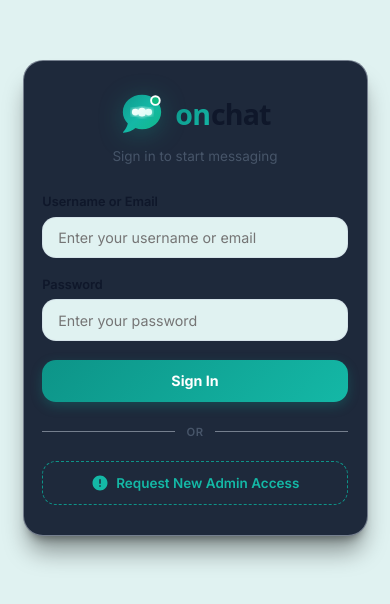
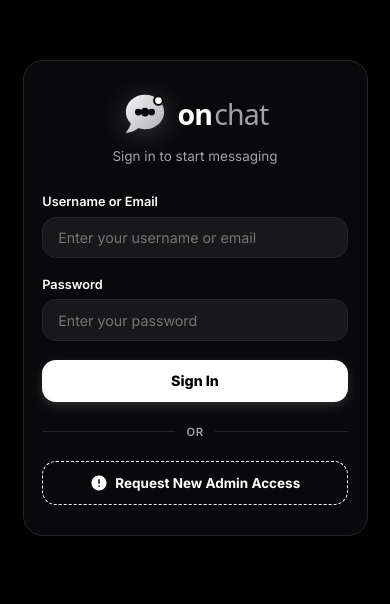
Before and after one commit to wahed8069/onchat, a Next.js app: page /login in a window 390 px wide. Shown: the part 124-728 px from the top of the page. Built offline with nearby package versions, Linux system fonts and the light colour scheme.

Commit message:
feat: Add mobile header back button for chat switching & transform theme to high-contrast Black and White

```diff
--- a/src/app/globals.css
+++ b/src/app/globals.css
@@ -1,32 +1,36 @@
-@import url('https://fonts.googleapis.com/css2?family=Inter:wght@300;400;500;600;700&display=swap');
+@import url('https://fonts.googleapis.com/css2?family=Inter:wght@300;400;500;600;700;800&display=swap');
 
 :root {
   --font-sans: 'Inter', -apple-system, BlinkMacSystemFont, 'Segoe UI', Roboto, sans-serif;
 
-  /* Liquid Glass Palette - Light Mode Default */
-  --glass-bg: rgba(255, 255, 255, 0.45);
-  --glass-border: rgba(255, 255, 255, 0.45);
-  --glass-shadow: 0 8px 32px 0 rgba(13, 148, 136, 0.08);
+  /* Black & White Monochrome Palette - High Contrast */
+  --glass-bg: rgba(9, 9, 11, 0.9);
+  --glass-border: rgba(255, 255, 255, 0.15);
+  --glass-shadow: 0 12px 40px 0 rgba(0, 0, 0, 0.8);
 
-  --bg-primary: #e0f2f1;
-  --bg-gradient: radial-gradient(circle at 10% 20%, #e0f7fa 0%, #b2dfdb 100%);
+  --bg-primary: #000000;
+  --bg-secondary: #09090b;
+  --bg-tertiary: #18181b;
+  --bg-gradient: radial-gradient(circle at 50% 30%, #121215 0%, #000000 100%);
 
-  --text-primary: #0f172a;
-  --text-secondary: #475569;
-  --text-muted: #94a3b8;
+  --text-primary: #ffffff;
+  --text-secondary: #a1a1aa;
+  --text-muted: #71717a;
 
-  --border-color: rgba(203, 213, 225, 0.5);
-  --border-focus: #14b8a6;
+  --border-color: #27272a;
+  --border-focus: #ffffff;
 
-  --accent-color: #0d9488;
-  --accent-gradient: linear-gradient(135deg, #0d9488 0%, #14b8a6 100%);
-  --accent-hover: #0f766e;
-  --accent-foreground: #ffffff;
+  --accent-color: #ffffff;
+  --accent-gradient: linear-gradient(135deg, #ffffff 0%, #e4e4e7 100%);
+  --accent-hover: #d4d4d8;
+  --accent-foreground: #000000;
 
-  --bubble-sender: #7c3aed;
-  --bubble-sender-text: #ffffff;
-  --bubble-receiver: #e5e5ea;
-  --bubble-receiver-text: #000000;
+  --bubble-sender: #ffffff;
+  --bubble-sender-text: #000000;
+  --bubble-receiver: #18181b;
+  --bubble-receiver-text: #ffffff;
+
+  --logo-chat-color: #ffffff;
 
   --radius-sm: 8px;
   --radius-md: 14px;
@@ -38,30 +42,34 @@
 }
 
 html.dark {
-  /* Liquid Glass Palette - Dark Mode */
-  --glass-bg: rgba(15, 23, 42, 0.45);
-  --glass-border: rgba(255, 255, 255, 0.08);
-  --glass-shadow: 0 8px 32px 0 rgba(0, 0, 0, 0.35);
+  /* Same Black & White theme for unified sleek look */
+  --glass-bg: rgba(9, 9, 11, 0.95);
+  --glass-border: rgba(255, 255, 255, 0.18);
+  --glass-shadow: 0 12px 40px 0 rgba(0, 0, 0, 0.9);
 
-  --bg-primary: #040d0c;
-  --bg-gradient: radial-gradient(circle at 50% 50%, #082f2c 0%, #020909 100%);
+  --bg-primary: #000000;
+  --bg-secondary: #09090b;
+  --bg-tertiary: #18181b;
+  --bg-gradient: radial-gradient(circle at 50% 30%, #121215 0%, #000000 100%);
 
-  --text-primary: #f8fafc;
-  --text-secondary: #94a3b8;
-  --text-muted: #475569;
+  --text-primary: #ffffff;
+  --text-secondary: #a1a1aa;
+  --text-muted: #71717a;
 
-  --border-color: rgba(51, 65, 85, 0.5);
-  --border-focus: #2dd4bf;
+  --border-color: #27272a;
+  --border-focus: #ffffff;
 
-  --accent-color: #14b8a6;
-  --accent-gradient: linear-gradient(135deg, #14b8a6 0%, #0d9488 100%);
-  --accent-hover: #2dd4bf;
-  --accent-foreground: #ffffff;
+  --accent-color: #ffffff;
+  --accent-gradient: linear-gradient(135deg, #ffffff 0%, #e4e4e7 100%);
+  --accent-hover: #d4d4d8;
+  --accent-foreground: #000000;
 
-  --bubble-sender: #8b5cf6;
-  --bubble-sender-text: #ffffff;
-  --bubble-receiver: #27272a;
-  --bubble-receiver-text: #f4f4f5;
+  --bubble-sender: #ffffff;
+  --bubble-sender-text: #000000;
+  --bubble-receiver: #18181b;
+  --bubble-receiver-text: #ffffff;
+
+  --logo-chat-color: #ffffff;
 }
 
 /* Global Reset */
@@ -76,14 +84,12 @@ html, body {
   height: 100%;
   width: 100%;
   font-family: var(--font-sans);
-  background: var(--bg-gradient);
-  background-attachment: fixed;
+  background: var(--bg-primary);
   color: var(--text-primary);
   overflow: hidden;
   font-size: 15px;
   -webkit-font-smoothing: antialiased;
   -moz-osx-font-smoothing: grayscale;
-  transition: background var(--transition-normal);
 }
 
 button, input, textarea {
@@ -110,12 +116,12 @@ button {
 }
 
 ::-webkit-scrollbar-thumb {
-  background: rgba(20, 184, 166, 0.1);
+  background: rgba(255, 255, 255, 0.2);
   border-radius: var(--radius-full);
 }
 
 ::-webkit-scrollbar-thumb:hover {
-  background: rgba(20, 184, 166, 0.3);
+  background: rgba(255, 255, 255, 0.4);
 }
 
 /* Animations */
@@ -127,16 +133,3 @@ button {
 .animate-fade-in {
   animation: fadeIn var(--transition-normal) forwards;
 }
-
-/* Morphing liquid animation for icons */
-@keyframes liquidMorph {
-  0% {
-    border-radius: 50%;
-  }
-  50% {
-    border-radius: 42% 58% 70% 30% / 45% 45% 55% 55%;
-  }
-  100% {
-    border-radius: 50%;
-  }
-}
--- a/src/app/login/login.module.css
+++ b/src/app/login/login.module.css
@@ -4,18 +4,18 @@
   justify-content: center;
   min-height: 100vh;
   padding: 1.5rem;
-  background-color: var(--bg-primary, #0f172a);
-  color: var(--text-primary, #f8fafc);
+  background-color: var(--bg-primary, #000000);
+  color: var(--text-primary, #ffffff);
 }
 
 .card {
   width: 100%;
   max-width: 440px;
-  background-color: var(--bg-secondary, #1e293b);
-  border: 1px solid var(--border-color, #334155);
-  border-radius: var(--radius-lg, 16px);
+  background-color: var(--bg-secondary, #09090b);
+  border: 1px solid var(--border-color, #27272a);
+  border-radius: var(--radius-lg, 18px);
   padding: 2.5rem 2rem;
-  box-shadow: 0 20px 25px -5px rgba(0, 0, 0, 0.4), 0 8px 10px -6px rgba(0, 0, 0, 0.4);
+  box-shadow: 0 25px 50px -12px rgba(0, 0, 0, 0.9);
   animation: fadeIn var(--transition-normal, 0.3s) forwards;
 }
 
@@ -30,7 +30,7 @@
 
 .subtitle {
   font-size: 0.9rem;
-  color: var(--text-secondary, #94a3b8);
+  color: var(--text-secondary, #a1a1aa);
   margin-top: 0.25rem;
 }
 
@@ -42,36 +42,36 @@
   display: block;
   font-size: 0.85rem;
   font-weight: 600;
-  color: var(--text-primary, #f8fafc);
+  color: var(--text-primary, #ffffff);
   margin-bottom: 0.5rem;
 }
 
 .input {
   width: 100%;
   padding: 0.75rem 1rem;
-  background-color: var(--bg-primary, #0f172a);
-  border: 1px solid var(--border-color, #334155);
+  background-color: var(--bg-tertiary, #18181b);
+  border: 1px solid var(--border-color, #27272a);
   border-radius: var(--radius-md, 10px);
-  color: var(--text-primary, #f8fafc);
+  color: var(--text-primary, #ffffff);
   font-size: 0.95rem;
   transition: all 0.2s ease;
 }
 
 .input:focus {
   outline: none;
-  border-color: #0d9488;
-  box-shadow: 0 0 0 3px rgba(13, 148, 136, 0.25);
+  border-color: #ffffff;
+  box-shadow: 0 0 0 2px rgba(255, 255, 255, 0.2);
 }
 
 .button {
   width: 100%;
   padding: 0.85rem 1.25rem;
-  background: linear-gradient(135deg, #0d9488 0%, #14b8a6 100%);
-  color: #ffffff;
-  font-weight: 700;
+  background: #ffffff;
+  color: #000000;
+  font-weight: 800;
   font-size: 0.95rem;
   border-radius: var(--radius-md, 10px);
-  box-shadow: 0 4px 12px rgba(13, 148, 136, 0.3);
+  box-shadow: 0 4px 12px rgba(255, 255, 255, 0.15);
   transition: all 0.2s ease;
   border: none;
   cursor: pointer;
@@ -82,9 +82,8 @@
 }
 
 .button:hover:not(:disabled) {
-  opacity: 0.95;
+  background-color: #e4e4e7;
   transform: translateY(-1px);
-  box-shadow: 0 6px 16px rgba(13, 148, 136, 0.4);
 }
 
 .button:active:not(:disabled) {
@@ -101,7 +100,7 @@
   align-items: center;
   text-align: center;
   margin: 1.5rem 0;
-  color: var(--text-secondary, #64748b);
+  color: var(--text-secondary, #71717a);
   font-size: 0.75rem;
   font-weight: 600;
   letter-spacing: 0.05em;
@@ -111,7 +110,7 @@
 .divider::after {
   content: '';
   flex: 1;
-  border-bottom: 1px solid var(--border-color, #334155);
+  border-bottom: 1px solid var(--border-color, #27272a);
 }
 
 .divider span {
@@ -122,9 +121,9 @@
   width: 100%;
   padding: 0.8rem 1rem;
   background-color: transparent;
-  border: 1.5px dashed #0d9488;
-  color: #14b8a6;
-  font-weight: 600;
+  border: 1.5px dashed #ffffff;
+  color: #ffffff;
+  font-weight: 700;
   font-size: 0.9rem;
   border-radius: var(--radius-md, 10px);
   cursor: pointer;
@@ -136,14 +135,13 @@
 }
 
 .requestAdminBtn:hover {
-  background-color: rgba(13, 148, 136, 0.1);
-  border-color: #14b8a6;
+  background-color: rgba(255, 255, 255, 0.1);
 }
 
 .error {
-  background-color: rgba(239, 68, 68, 0.12);
+  background-color: rgba(239, 68, 68, 0.15);
   border: 1px solid rgba(239, 68, 68, 0.3);
-  color: #f87171;
+  color: #fca5a5;
   padding: 0.75rem 1rem;
   border-radius: var(--radius-md, 10px);
   font-size: 0.875rem;
@@ -151,9 +149,9 @@
 }
 
 .success {
-  background-color: rgba(16, 185, 129, 0.12);
-  border: 1px solid rgba(16, 185, 129, 0.3);
-  color: #34d399;
+  background-color: rgba(255, 255, 255, 0.1);
+  border: 1px solid #ffffff;
+  color: #ffffff;
   padding: 0.85rem 1rem;
   border-radius: var(--radius-md, 10px);
   font-size: 0.9rem;
@@ -164,9 +162,9 @@
 .spinner {
   width: 18px;
   height: 18px;
-  border: 2px solid rgba(255, 255, 255, 0.3);
+  border: 2px solid rgba(0, 0, 0, 0.3);
   border-radius: 50%;
-  border-top-color: white;
+  border-top-color: black;
   animation: spin 0.8s linear infinite;
 }
 
@@ -178,8 +176,8 @@
 .modalOverlay {
   position: fixed;
   inset: 0;
-  background-color: rgba(0, 0, 0, 0.75);
-  backdrop-filter: blur(8px);
+  background-color: rgba(0, 0, 0, 0.85);
+  backdrop-filter: blur(10px);
   z-index: 1000;
   display: flex;
   align-items: center;
@@ -191,11 +189,11 @@
 .modalContent {
   width: 100%;
   max-width: 580px;
-  background-color: var(--bg-secondary, #1e293b);
-  border: 1px solid var(--border-color, #334155);
+  background-color: var(--bg-secondary, #09090b);
+  border: 1px solid var(--border-color, #27272a);
   border-radius: 20px;
   padding: 2rem;
-  box-shadow: 0 25px 50px -12px rgba(0, 0, 0, 0.6);
+  box-shadow: 0 25px 50px -12px rgba(0, 0, 0, 0.9);
   max-height: 90vh;
   overflow-y: auto;
   animation: modalIn 0.25s cubic-bezier(0.16, 1, 0.3, 1) forwards;
@@ -212,7 +210,7 @@
   justify-content: space-between;
   margin-bottom: 1.5rem;
   padding-bottom: 1rem;
-  border-bottom: 1px solid var(--border-color, #334155);
+  border-bottom: 1px solid var(--border-color, #27272a);
 }
 
 .modalTitleBox {
@@ -224,20 +222,20 @@
 .modalTitle {
   font-size: 1.25rem;
   font-weight: 700;
-  color: var(--text-primary, #f8fafc);
+  color: var(--text-primary, #ffffff);
   margin: 0;
 }
 
 .modalSubtitle {
   font-size: 0.8rem;
-  color: var(--text-secondary, #94a3b8);
+  color: var(--text-secondary, #a1a1aa);
   margin-top: 0.15rem;
 }
 
 .modalCloseBtn {
   background: transparent;
   border: none;
-  color: var(--text-secondary, #94a3b8);
+  color: var(--text-secondary, #a1a1aa);
   font-size: 1.25rem;
   cursor: pointer;
   padding: 0.25rem 0.5rem;
@@ -267,8 +265,8 @@
   display: flex;
   align-items: center;
   gap: 1rem;
-  background-color: rgba(15, 23, 42, 0.5);
-  border: 1px solid var(--border-color, #334155);
+  background-color: rgba(24, 24, 27, 0.7);
+  border: 1px solid var(--border-color, #27272a);
   padding: 0.75rem 1rem;
   border-radius: 12px;
 }
@@ -283,7 +281,7 @@
   align-items: center;
   justify-content: center;
   flex-shrink: 0;
-  border: 2px solid #0d9488;
+  border: 2px solid #ffffff;
 }
 
 .photoControls {
@@ -295,10 +293,10 @@
 .uploadBtn {
   display: inline-block;
   padding: 0.4rem 0.85rem;
-  background-color: #0d9488;
-  color: white;
+  background-color: #ffffff;
+  color: #000000;
   font-size: 0.8rem;
-  font-weight: 600;
+  font-weight: 700;
   border-radius: 6px;
   cursor: pointer;
   text-align: center;
@@ -306,12 +304,12 @@
 }
 
 .uploadBtn:hover {
-  background-color: #14b8a6;
+  background-color: #e4e4e7;
 }
 
 .photoHint {
   font-size: 0.75rem;
-  color: var(--text-secondary, #94a3b8);
+  color: var(--text-secondary, #a1a1aa);
 }
 
 /* Payment Plans Selector */
@@ -322,8 +320,8 @@
 }
 
 .planCard {
-  background-color: rgba(15, 23, 42, 0.6);
-  border: 1.5px solid var(--border-color, #334155);
+  background-color: rgba(24, 24, 27, 0.7);
+  border: 1.5px solid var(--border-color, #27272a);
   border-radius: 12px;
   padding: 0.85rem 1rem;
   cursor: pointer;
@@ -331,13 +329,13 @@
 }
 
 .planCard:hover {
-  border-color: #0d9488;
+  border-color: #ffffff;
 }
 
 .planCardSelected {
-  border-color: #14b8a6;
-  background-color: rgba(13, 148, 136, 0.12);
-  box-shadow: 0 0 0 1px #14b8a6;
+  border-color: #ffffff;
+  background-color: rgba(255, 255, 255, 0.08);
+  box-shadow: 0 0 0 1px #ffffff;
 }
 
 .planHeader {
@@ -350,21 +348,21 @@
 .planName {
   font-weight: 700;
   font-size: 0.9rem;
-  color: var(--text-primary, #f8fafc);
+  color: var(--text-primary, #ffffff);
 }
 
 .planPrice {
   font-weight: 800;
   font-size: 0.85rem;
-  color: #14b8a6;
-  background-color: rgba(20, 184, 166, 0.15);
+  color: #000000;
+  background-color: #ffffff;
   padding: 0.15rem 0.5rem;
   border-radius: 12px;
 }
 
 .planDesc {
   font-size: 0.78rem;
-  color: var(--text-secondary, #94a3b8);
+  color: var(--text-secondary, #a1a1aa);
   margin: 0;
 }
 
@@ -375,14 +373,14 @@
   gap: 0.75rem;
   margin-top: 1.25rem;
   padding-top: 1rem;
-  border-top: 1px solid var(--border-color, #334155);
+  border-top: 1px solid var(--border-color, #27272a);
 }
 
 .secondaryBtn {
   padding: 0.75rem 1.25rem;
   background-color: transparent;
-  border: 1px solid var(--border-color, #334155);
-  color: var(--text-primary, #f8fafc);
+  border: 1px solid var(--border-color, #27272a);
+  color: var(--text-primary, #ffffff);
   font-weight: 600;
   border-radius: var(--radius-md, 10px);
   cursor: pointer;
@@ -390,7 +388,7 @@
 }
 
 .secondaryBtn:hover {
-  background-color: rgba(255, 255, 255, 0.05);
+  background-color: rgba(255, 255, 255, 0.1);
 }
 
 @media (max-width: 600px) {
--- a/src/components/OnChatLogo.js
+++ b/src/components/OnChatLogo.js
@@ -19,37 +19,32 @@ export default function OnChatLogo({ size = 38, showText = true, textClassName =
         viewBox="0 0 48 48"
         fill="none"
         xmlns="http://www.w3.org/2000/svg"
-        style={{ flexShrink: 0, filter: 'drop-shadow(0 4px 12px rgba(13, 148, 136, 0.35))' }}
+        style={{ flexShrink: 0, filter: 'drop-shadow(0 4px 14px rgba(255, 255, 255, 0.2))' }}
       >
         <defs>
-          <linearGradient id="onChatGrad1" x1="0" y1="0" x2="48" y2="48" gradientUnits="userSpaceOnUse">
-            <stop offset="0%" stopColor="#0d9488" />
-            <stop offset="50%" stopColor="#14b8a6" />
-            <stop offset="100%" stopColor="#10b981" />
+          <linearGradient id="onChatGradBW1" x1="0" y1="0" x2="48" y2="48" gradientUnits="userSpaceOnUse">
+            <stop offset="0%" stopColor="#ffffff" />
+            <stop offset="100%" stopColor="#a1a1aa" />
           </linearGradient>
-          <linearGradient id="onChatGrad2" x1="12" y1="12" x2="36" y2="36" gradientUnits="userSpaceOnUse">
-            <stop offset="0%" stopColor="#ffffff" />
-            <stop offset="100%" stopColor="#ccfbf1" />
+          <linearGradient id="onChatGradBW2" x1="12" y1="12" x2="36" y2="36" gradientUnits="userSpaceOnUse">
+            <stop offset="0%" stopColor="#000000" />
+            <stop offset="100%" stopColor="#18181b" />
           </linearGradient>
-          <filter id="glow" x="-20%" y="-20%" width="140%" height="140%">
-            <feGaussianBlur stdDeviation="2" result="blur" />
-            <feComposite in="SourceGraphic" in2="blur" operator="over" />
-          </filter>
         </defs>
 
-        {/* Outer Chat Bubble Shape with smooth rounded corners */}
+        {/* Outer Chat Bubble Shape */}
         <path
           d="M24 4C12.954 4 4 12.059 4 22C4 26.657 5.962 30.89 9.208 34.02C8.384 37.668 6.425 40.548 4.316 42.671C4.015 42.974 4.184 43.5 4.608 43.504C9.52 43.551 14.156 41.05 17.202 38.647C19.349 39.52 21.623 40 24 40C35.046 40 44 31.941 44 22C44 12.059 35.046 4 24 4Z"
-          fill="url(#onChatGrad1)"
+          fill="url(#onChatGradBW1)"
         />
 
-        {/* Pulsing signal dot / ON symbol overlay */}
-        <circle cx="17" cy="22" r="3.5" fill="url(#onChatGrad2)" filter="url(#glow)" />
-        <circle cx="24" cy="22" r="4.5" fill="url(#onChatGrad2)" filter="url(#glow)" />
-        <circle cx="31" cy="22" r="3.5" fill="url(#onChatGrad2)" filter="url(#glow)" />
+        {/* Signal dots */}
+        <circle cx="17" cy="22" r="3.5" fill="url(#onChatGradBW2)" />
+        <circle cx="24" cy="22" r="4.5" fill="url(#onChatGradBW2)" />
+        <circle cx="31" cy="22" r="3.5" fill="url(#onChatGradBW2)" />
 
-        {/* Small live online ring accent on top right */}
-        <circle cx="38" cy="10" r="4.5" fill="#10b981" stroke="#ffffff" strokeWidth="2" />
+        {/* White outline ring */}
+        <circle cx="38" cy="10" r="4.5" fill="#ffffff" stroke="#000000" strokeWidth="2" />
       </svg>
 
       {showText && (
@@ -66,17 +61,17 @@ export default function OnChatLogo({ size = 38, showText = true, textClassName =
         >
           <span
             style={{
-              background: 'linear-gradient(135deg, #0d9488 0%, #14b8a6 100%)',
-              WebkitBackgroundClip: 'text',
-              WebkitTextFillColor: 'transparent'
+              color: '#ffffff',
+              fontWeight: '900'
             }}
           >
             on
           </span>
           <span
             style={{
-              color: 'var(--logo-chat-color, #0f172a)',
-              marginLeft: '1px'
+              color: '#a1a1aa',
+              marginLeft: '2px',
+              fontWeight: '400'
             }}
           >
             chat
```
Also changed, not shown: src/app/page.js (+9 -5 lines), src/app/page.module.css (+21 -6 lines).
